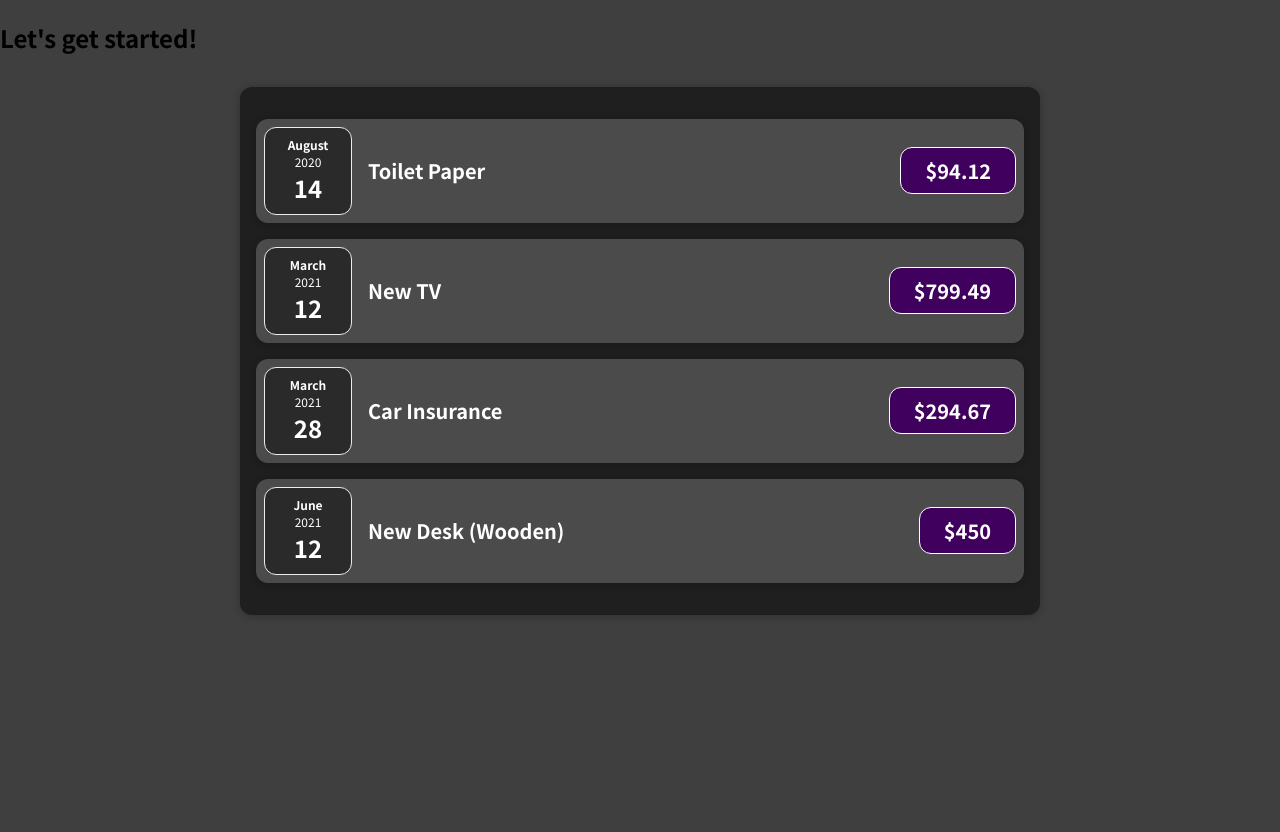
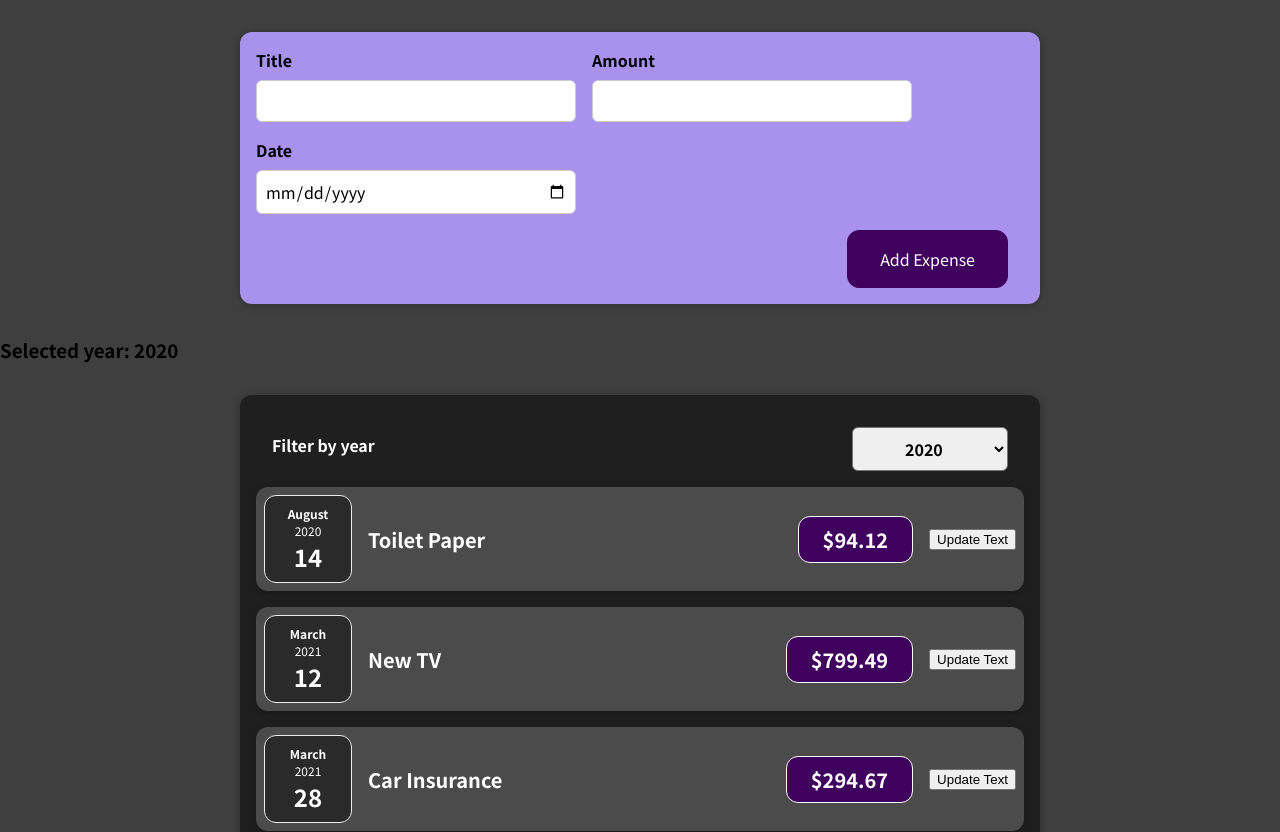
Before and after one commit to jetonramadani/Expense-Tracker, a React (Create React App) app: page / in a window 1280 px wide. Shown: the top 832 px of the page. Before the commit the page ends 800 px from the top, so only its background shows below. Built offline with nearby package versions, Linux system fonts and the light colour scheme.

Commit message:
ExpenseFilter, Add New Expense add

```diff
--- a/src/App.js
+++ b/src/App.js
@@ -1,4 +1,5 @@
 import Expenses from "./components/Expenses/Expenses";
+import NewExpense from "./components/NewExpense/NewExpense";
 function App() {
   const expenses = [
     {
@@ -21,9 +22,15 @@
       date: new Date(2021, 5, 12),
     },
   ];
+
+  const addExpenseHandler = (expense) => {
+    console.log("In app.js");
+    expenses.push(expense);
+    console.log(expenses);
+  };
   return (
     <div>
-      <h2>Let's get started!</h2>
+      <NewExpense onAddExpense={addExpenseHandler} />
       <Expenses expenses={expenses} />
     </div>
   );
--- a/src/components/Expenses/ExpenseItem.js
+++ b/src/components/Expenses/ExpenseItem.js
@@ -1,13 +1,22 @@
 import "./ExpenseItem.css";
 import ExpenseDate from "./ExpenseDate";
 import Card from "../UI/Card";
+import {useState} from "react";
+
 function ExpenseItem(props) {
+  const [title, setTitle] = useState(props.title);
+
+  const clickHandler = () => {
+    setTitle("Updated!!!");
+  };
+
   return (
     <Card className="expense-item">
       <ExpenseDate date={props.date} />
       <div className="expense-item__description">
-        <h2>{props.title}</h2>
+        <h2>{title}</h2>
         <div className="expense-item__price">${props.amount}</div>
+        <button onClick={clickHandler}>Update Text</button>
       </div>
     </Card>
   );
--- a/src/components/Expenses/Expenses.js
+++ b/src/components/Expenses/Expenses.js
@@ -1,10 +1,20 @@
 import "./Expenses.css";
 import ExpenseItem from "./ExpenseItem";
 import Card from "../UI/Card";
+import ExpenseFilter from "../FilterExpense/ExpensesFilter";
+import {useState} from "react";
 function Expenses(props) {
   const expenses = props.expenses;
+  const [year, setYear] = useState("2020");
+  const yearChangeHandler = (year) => {
+    setYear(year);
+  };
+
   return (
+    <div>
+      <h3>Selected year: {year}</h3>
       <Card className="expenses">
+        <ExpenseFilter selected={year} onYearChange={yearChangeHandler} />
         <ExpenseItem
           title={expenses[0].title}
           amount={expenses[0].amount}
@@ -26,6 +36,7 @@
           date={expenses[3].date}
         />
       </Card>
+    </div>
   );
 }
 
--- /dev/null
+++ b/src/components/FilterExpense/ExpensesFilter.css
@@ -0,0 +1,24 @@
+.expenses-filter {
+  color: white;
+  padding: 0 1rem;
+}
+
+.expenses-filter__control {
+  display: flex;
+  width: 100%;
+  align-items: center;
+  justify-content: space-between;
+  margin: 1rem 0;
+}
+
+.expenses-filter label {
+  font-weight: bold;
+  margin-bottom: 0.5rem;
+}
+
+.expenses-filter select {
+  font: inherit;
+  padding: 0.5rem 3rem;
+  font-weight: bold;
+  border-radius: 6px;
+}
--- /dev/null
+++ b/src/components/FilterExpense/ExpensesFilter.js
@@ -0,0 +1,24 @@
+import React from "react";
+
+import "./ExpensesFilter.css";
+
+const ExpensesFilter = (props) => {
+  const yearChangeHandler = (event) => {
+    props.onYearChange(event.target.value);
+  };
+  return (
+    <div className="expenses-filter">
+      <div className="expenses-filter__control">
+        <label>Filter by year</label>
+        <select value={props.selected} onChange={yearChangeHandler}>
+          <option value="2022">2022</option>
+          <option value="2021">2021</option>
+          <option value="2020">2020</option>
+          <option value="2019">2019</option>
+        </select>
+      </div>
+    </div>
+  );
+};
+
+export default ExpensesFilter;
--- /dev/null
+++ b/src/components/NewExpense/ExpenseForm.css
@@ -0,0 +1,26 @@
+.new-expense__controls {
+  display: flex;
+  flex-wrap: wrap;
+  gap: 1rem;
+  margin-bottom: 1rem;
+  text-align: left;
+}
+
+.new-expense__control label {
+  font-weight: bold;
+  margin-bottom: 0.5rem;
+  display: block;
+}
+
+.new-expense__control input {
+  font: inherit;
+  padding: 0.5rem;
+  border-radius: 6px;
+  border: 1px solid #ccc;
+  width: 20rem;
+  max-width: 100%;
+}
+
+.new-expense__actions {
+  text-align: right;
+}
--- /dev/null
+++ b/src/components/NewExpense/ExpenseForm.js
@@ -0,0 +1,95 @@
+import {useState} from "react";
+import "./ExpenseForm.css";
+
+const ExpenseForm = (props) => {
+  const [enteredTitle, setEnteredTitle] = useState("");
+  const [enteredAmount, setEnteredAmount] = useState("");
+  const [enteredDate, setEnteredDate] = useState("");
+
+  // const [userInput, setUserInput] = useState({
+  //   enteredTitle: "",
+  //   enteredAmount: "",
+  //   enteredDate: "",
+  // });
+  const titleChangeHandler = (event) => {
+    setEnteredTitle(event.target.value);
+    // setUserInput({
+    //   ...userInput,
+    //   enteredTitle: event.target.value,
+    // });
+    // setUserInput((previousState) => {
+    //   return {
+    //     ...previousState,
+    //     enteredTitle: event.target.value,
+    //   };
+    // });
+  };
+  const amountChangeHandler = (event) => {
+    setEnteredAmount(event.target.value);
+    // setUserInput({
+    //   ...userInput,
+    //   enteredAmount: event.target.value,
+    // });
+  };
+  const dateChangeHandler = (event) => {
+    setEnteredDate(event.target.value);
+    // setUserInput({
+    //   ...userInput,
+    //   enteredDate: event.target.value,
+    // });
+  };
+
+  const submitHandler = (event) => {
+    event.preventDefault();
+    const expenseData = {
+      title: enteredTitle,
+      amount: enteredAmount,
+      date: new Date(enteredDate),
+    };
+
+    props.onSaveExpenseData(expenseData);
+
+    setEnteredTitle("");
+    setEnteredAmount("");
+    setEnteredDate("");
+  };
+  return (
+    <form onSubmit={submitHandler}>
+      <div className="new-expense__controls">
+        <div className="new-expense__control">
+          <label htmlFor="Title">Title</label>
+          <input
+            type="text"
+            onChange={titleChangeHandler}
+            value={enteredTitle}
+          />
+        </div>
+        <div className="new-expense__control">
+          <label htmlFor="Amount">Amount</label>
+          <input
+            type="number"
+            min="0.01"
+            step="0.01"
+            onChange={amountChangeHandler}
+            value={enteredAmount}
+          />
+        </div>
+        <div className="new-expense__control">
+          <label htmlFor="Date">Date</label>
+          <input
+            type="date"
+            min="2019-01-01"
+            max="2022-12-31"
+            onChange={dateChangeHandler}
+            value={enteredDate}
+          />
+        </div>
+      </div>
+      <div className="new-expense__actions">
+        <button type="submit">Add Expense</button>
+      </div>
+    </form>
+  );
+};
+
+export default ExpenseForm;
--- /dev/null
+++ b/src/components/NewExpense/NewExpense.css
@@ -0,0 +1,38 @@
+.new-expense {
+  background-color: #a892ee;
+  padding: 1rem;
+  margin: 2rem auto;
+  width: 50rem;
+  max-width: 95%;
+  border-radius: 12px;
+  text-align: center;
+  box-shadow: 0 1px 8px rgba(0, 0, 0, 0.25);
+}
+
+.new-expense button {
+  font: inherit;
+  cursor: pointer;
+  padding: 1rem 2rem;
+  border: 1px solid #40005d;
+  background-color: #40005d;
+  color: white;
+  border-radius: 12px;
+  margin-right: 1rem;
+}
+
+.new-expense button:hover,
+.new-expense button:active {
+  background-color: #510674;
+  border-color: #510674;
+}
+
+.new-expense button.alternative {
+  color: #220131;
+  border-color: transparent;
+  background-color: transparent;
+}
+
+.new-expense button.alternative:hover,
+.new-expense button.alternative:active {
+  background-color: #ddb3f8;
+}
--- /dev/null
+++ b/src/components/NewExpense/NewExpense.js
@@ -0,0 +1,18 @@
+import "./NewExpense.css";
+import ExpenseForm from "./ExpenseForm";
+const NewExpense = (props) => {
+  const saveExpenseDataHandler = (enteredExpenseData) => {
+    const expenseData = {
+      ...enteredExpenseData,
+      id: Math.random().toString(),
+    };
+    props.onAddExpense(expenseData);
+  };
+  return (
+    <div className="new-expense">
+      <ExpenseForm onSaveExpenseData={saveExpenseDataHandler} />
+    </div>
+  );
+};
+
+export default NewExpense;
```
Lines whose indentation alone changed are shown as unchanged.
